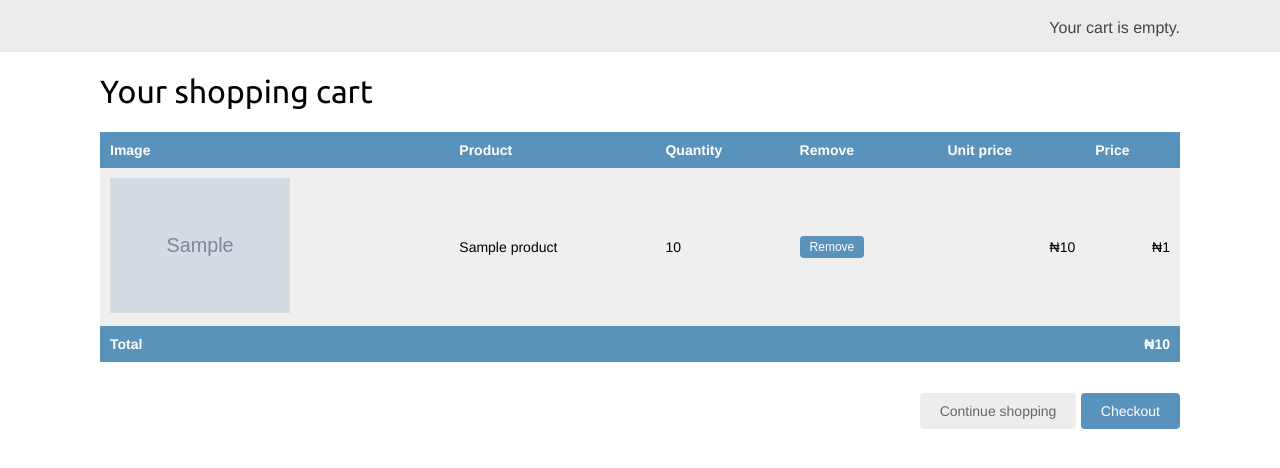
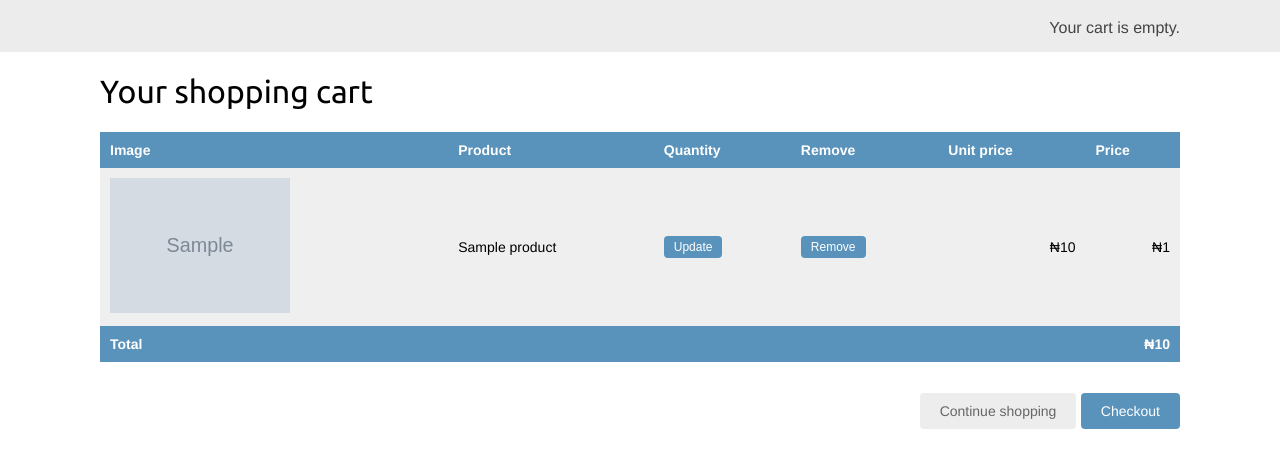
Before and after one commit to bolajixi/django-commerce-shop, a Django app: template cart/templates/cart/detail.html in a window 1280 px wide. Shown: the part 46-514 px from the top of the page. Run offline with Django 3.2, Linux system fonts and the light colour scheme; the template is opened without the code that fills it: most values are stand-ins (such as "Sample title", 1, 10 or a date in 2020); grey boxes marked "Sample" are stand-in pictures.

Commit message:
Update quaties in cart

```diff
--- a/cart/templates/cart/detail.html
+++ b/cart/templates/cart/detail.html
@@ -29,7 +29,14 @@
                         </a>
                     </td>
                     <td>{{ product.name }}</td>
-                    <td>{{ item.quantity }}</td>
+                    <td>
+                        <form action="{% url 'cart:cart_add' product.id %}" method="post">
+                            {{ item.update_quantity_form.quantity }}
+                            {{ item.update_quantity_form.override }}
+                            <input type="submit" value="Update">
+                            {% csrf_token %}
+                        </form>
+                    </td>
                     <td>
                         <form action="{% url 'cart:cart_remove' product.id %}" method="post">
                             <input type="submit" value="Remove">
--- a/cart/views.py
+++ b/cart/views.py
@@ -30,4 +30,8 @@
 
 def cart_detail(request):
     cart = Cart(request)
+    for item in cart:
+        item['update_quantity_form'] = CartAddProductForm(initial={
+            'quantity': item['quantity'],
+            'override': True})
     return render(request, 'cart/detail.html', {'cart': cart})
```
